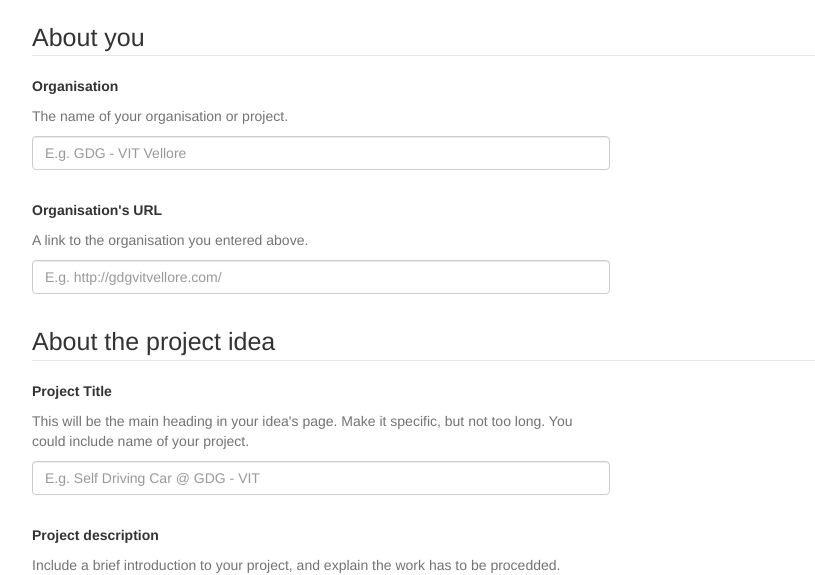
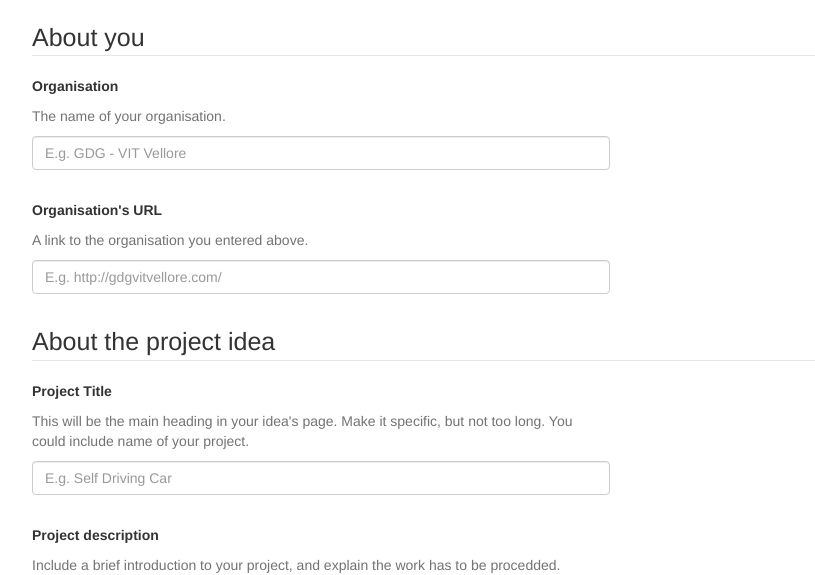
Before and after one commit to GDGVIT/projects-ideas, a Jekyll site: the page built from job-form.html, in a window 1280 px wide. Shown: the part 178-753 px from the top of the page, without its empty margins (38-853 px from the left). Built offline with Jekyll 4.4.1, drawn with Linux system fonts in a browser that asks for light colours.

Commit message:
Minor changes

```diff
--- a/job-form.html
+++ b/job-form.html
@@ -42,7 +42,7 @@
             <legend>About you</legend>
             <div class="form-group">
               <label for="organization">Organisation</label>
-              <p class="help-block">The name of your organisation or project.</p>
+              <p class="help-block">The name of your organisation.</p>
               <input type="text"
                 class="form-control"
                 id="organization"
```
Also changed, not shown: other parts of job-form.html (+1 -1 lines).
